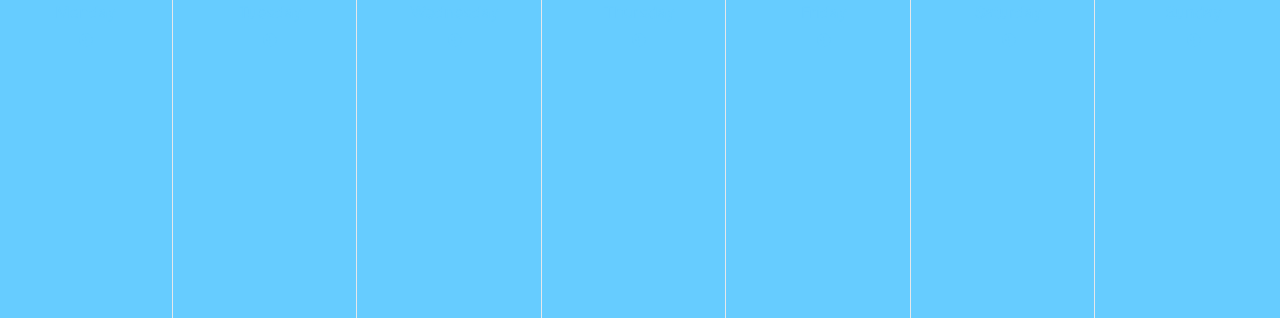
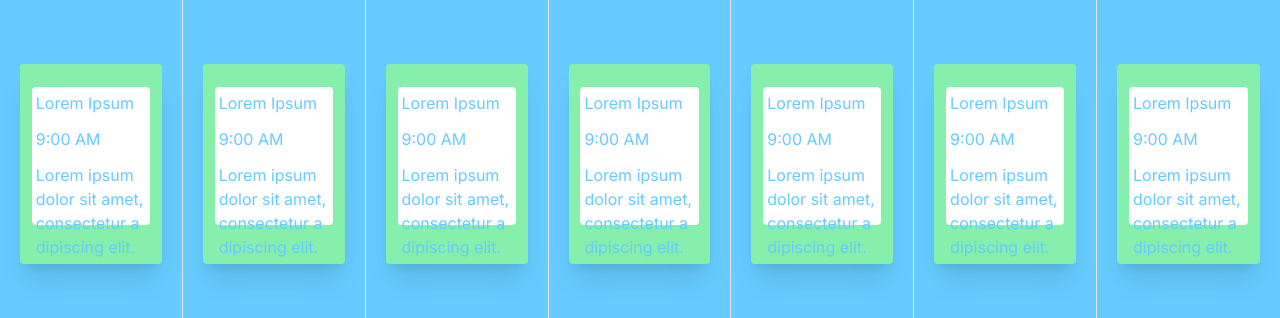
Before and after one commit to bilal1465/ToDoList, a Next.js app: page / in a window 1280 px wide. Shown: the top 318 px of the page. Built offline with nearby package versions, Linux system fonts and the light colour scheme.

Commit message:
Built static Task Cards, no real function yet

```diff
--- a/src/app/components/DayColumn.tsx
+++ b/src/app/components/DayColumn.tsx
@@ -1,10 +1,12 @@
 import { IoIosAddCircle } from "react-icons/io";
+import TaskCard from "./TaskCard";
 
 export default function DayColumn({day}: {day: string}) {
     return (
-        <div className="flex justify-center items-center flex-col">
-            <h1 className="pb-2">{day}</h1>
+        <div className="flex items-center flex-col space-y-3 px-5">
+            <h1>{day}</h1>
             <IoIosAddCircle />
+            <TaskCard />
         </div>
     )
 }
--- a/src/app/components/TaskCard.tsx
+++ b/src/app/components/TaskCard.tsx
@@ -0,0 +1,13 @@
+export default function TaskCard() {
+    return(
+        <div className="flex h-[25%] justify-center items-center parent-div bg-green-300 pb-4 rounded shadow-xl">
+            <div className="child-div bg-white w-5/6 h-3/4 break-all items-start rounded p-1">
+                <div className="text-left space-y-3">
+                    <h2>Lorem Ipsum</h2>
+                    <h2>9:00 AM</h2>
+                    <h2>Lorem ipsum dolor sit amet, consectetur adipiscing elit.</h2>
+                </div>
+            </div>
+        </div>
+    )
+}
--- a/src/app/page.tsx
+++ b/src/app/page.tsx
@@ -3,26 +3,26 @@ import DayColumn from "./components/DayColumn";
 export default function Home() {
   return (
     <main className="flex">
-      <div className="w-full h-screen grid grid-cols-7 gap-3">
-        <div className="flex flex-1 w-1/7 justify-center items-start border-r">
+      <div className="flex grid grid-cols-7 h-screen">
+        <div className="flex flex-1 w-1/7 content-start justify-center border-r">
           <DayColumn day="Monday"/>
         </div>
-        <div className="flex flex-1 w-1/7 justify-center items-start border-r">
+        <div className="flex flex-1 w-1/7 content-start justify-center border-r">
           <DayColumn day="Tuesday"/>
         </div>
-        <div className="flex flex-1 w-1/7 justify-center items-start border-r">
+        <div className="flex flex-1 w-1/7 content-start justify-center border-r">
           <DayColumn day="Wednesday"/>
         </div>
-        <div className="flex flex-1 w-1/7 justify-center items-start border-r">
+        <div className="flex flex-1 w-1/7 content-start justify-center border-r">
           <DayColumn day="Thursday"/>
         </div>
-        <div className="flex flex-1 w-1/7 justify-center items-start border-r">
+        <div className="flex flex-1 w-1/7 content-start justify-center border-r">
           <DayColumn day="Friday"/>
         </div>
-        <div className="flex flex-1 w-1/7 justify-center items-start border-r">
+        <div className="flex flex-1 w-1/7 content-start justify-center border-r">
           <DayColumn day="Saturday"/>
         </div>
-        <div className="flex flex-1 w-1/7 justify-center items-start">
+        <div className="flex flex-1 w-1/7 content-start justify-center ">
           <DayColumn day="Sunday"/>
         </div>
       </div>
```
